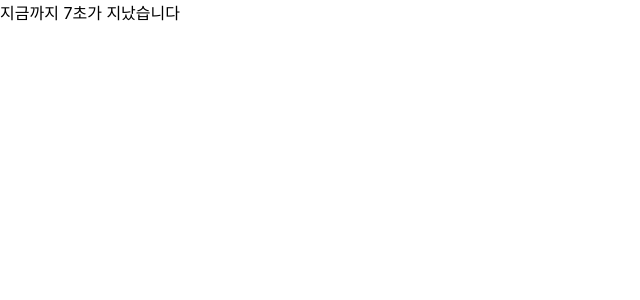
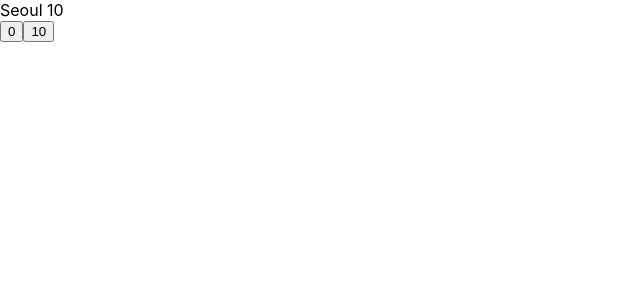
Before and after one commit to superfly9/JS_BASIC, a React (Create React App) app in the folder react_practice/: page /todo in a window 1280 px wide. Shown: the top 300 px of the page, without its empty margins (0-640 px from the left). Built offline with nearby package versions, Linux system fonts and the light colour scheme.

Commit message:
React.memo기능 연습

```diff
--- /dev/null
+++ b/react_practice/src/2장/Component/Counter/Counter.js
@@ -0,0 +1,18 @@
+import React,{useState} from 'react'
+import Title from './Title';
+
+function Counter() {
+    const [count,setCount]  = useState(0);
+    const [count2,setCount2] = useState(10);
+    const Count1 = () => setCount(count+1);
+    const Count2 = () => setCount2(count2+1);
+    return (
+        <div>
+            <Title title = {`Seoul ${count2}`} />
+            <button onClick={Count1}>{count}</button>
+            <button onClick={Count2}>{count2}</button>
+        </div>
+    )
+}
+
+export default Counter
--- /dev/null
+++ b/react_practice/src/2장/Component/Counter/Title.js
@@ -0,0 +1,12 @@
+import React from 'react'
+
+function Title({title}) {
+    console.log('Title Component')
+    return (
+        <div>
+            {title}
+        </div>
+    )
+}
+
+export default React.memo(Title);
--- /dev/null
+++ b/react_practice/src/2장/Component/Todo/prac.js
@@ -0,0 +1,49 @@
+import React,{useState} from 'react';
+
+function Seoul () {
+    //비즈니스 로직
+    const [todoList,setTodo] = useState([]);
+    const [currentId, setCurrentId] = useState(0);
+    const [descValue,setDescValue] = useState('');
+    const [showOdd,setShowOdd] = useState(false);
+
+    const onAdd = (e) =>{
+        e.preventDefault();
+        setDescValue('');
+        setTodo([...todoList,{
+            currentId : todoList.length+1,
+            description : descValue
+        }])
+        //데이터 추가=>추가한 데이터 렌더링 필요 , 삭제 + 필터링 기능
+    }
+    const handleChange = (e) =>{
+        setDescValue(e.currentTarget.value);
+    }
+    const handleDelete = (e) => {
+        const id = e.target.dataset.id;
+        let result  =todoList.filter(v=>v.currentId!==Number(id));
+        console.log(result)
+        setTodo(result)
+    }
+    return (
+        // UI다루는 부분
+        <div>
+            <h3>할 일</h3>
+            <form onSubmit={onAdd}>
+                <input value={descValue} onChange={handleChange}/>
+                <button>Submit</button>
+            </form>
+            <ul>
+                {/* 홀수만 */}
+                {todoList.filter((_,i)=> showOdd ? i%2 === 0 : true  ).map(item=>
+                <li key={item.currentId} onClick={handleDelete}>
+                   <span>{item.description}</span>
+                   <button data-id={item.currentId}>Delete</button>
+                </li>
+                )}
+            </ul>
+        </div>
+    )
+}
+
+export default Seoul;
--- a/react_practice/src/App.js
+++ b/react_practice/src/App.js
@@ -1,13 +1,11 @@
 import React,{useState, useEffect} from 'react';
+import Counter from './2장/Component/Counter/Counter';
+import Seoul from './2장/Component/Todo/prac';
 
 export default function App () {
-    const [seconds,setSeconds] = useState(0);
-    useEffect(()=>{
-        setTimeout(()=>{
-            setSeconds(seconds+1);
-        },1000);
-    })
-    return (
-        <div>지금까지 {seconds}초가 지났습니다</div>
-    )
+  return (
+      <div>
+          <Counter />
+      </div>
+  )
 }
```
Also changed, not shown: react_practice/src/2장/App.js (+28 -25 lines).
